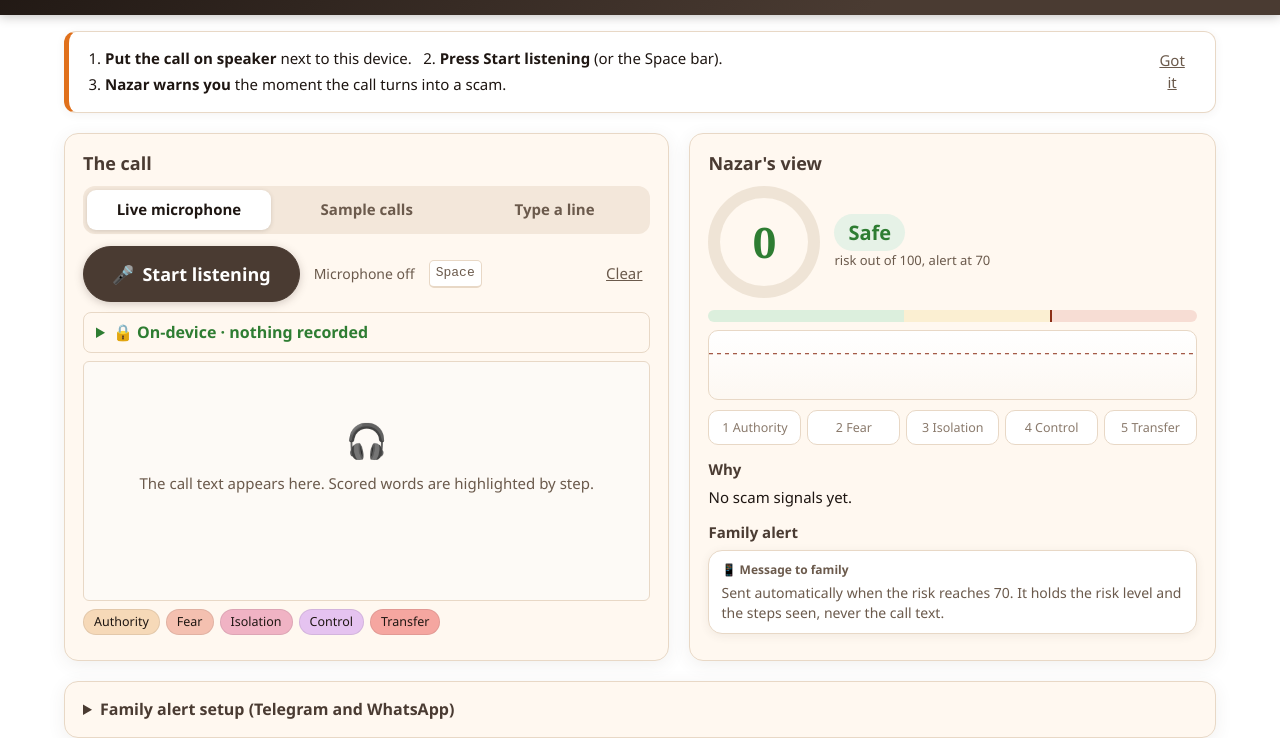
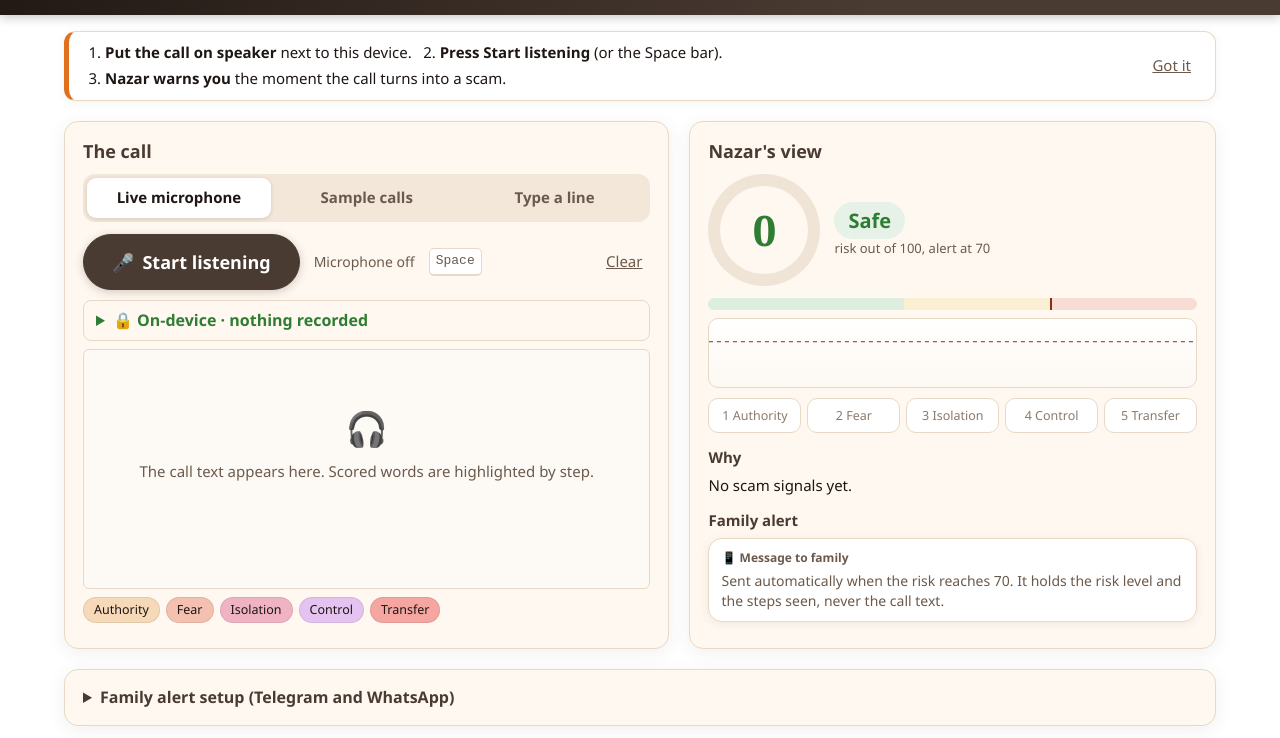
Before and after one commit to Kunal039/Nazar, a website: page web/index.html in a window 1280 px wide. Shown: the part 89-827 px from the top of the page. Drawn offline with Linux system fonts and the light colour scheme; no server answers.

Commit message:
UI: keep 'Got it' on one line in the tips banner

```diff
--- a/web/style.css
+++ b/web/style.css
@@ -252,3 +252,5 @@
 tr:has(td.bad) { background: #fbe6e0; }
 tr:has(td.ok) td.ok { color: var(--green); font-weight: 600; }
 @media (prefers-color-scheme: dark) { tr:has(td.bad) { background: #3d2219; } }
+
+.intro button.link { white-space: nowrap; }
```
